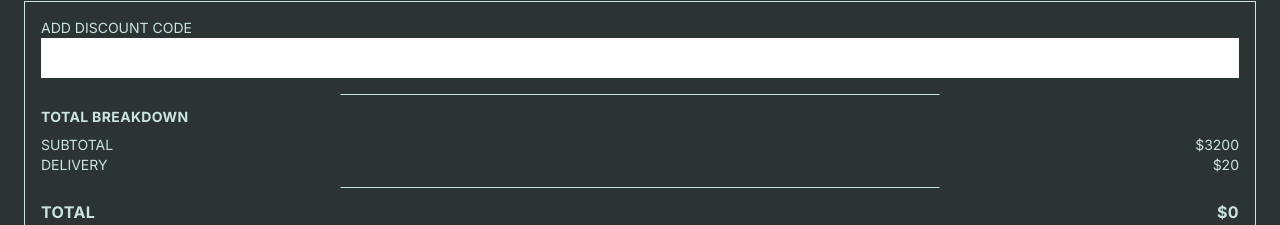
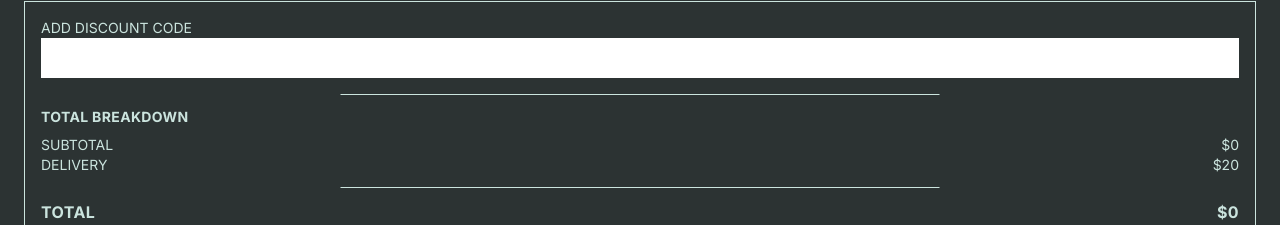
Before and after one commit to Dvin12/rift-republic, a React (Vite) app: page /cart in a window 1280 px wide. Shown: the part 215-440 px from the top of the page. Built offline with nearby package versions, Linux system fonts and the light colour scheme; a web font is replaced by a local one.

Commit message:
added full functionality to the cart page

```diff
--- a/src/pages/cart/cart.jsx
+++ b/src/pages/cart/cart.jsx
@@ -4,11 +4,11 @@ import Checkout from "./components/Checkout";
 
 export default function Cart() {
   const cart = useSelector((state) => state.cart.cart);
-  const totalPrice = cart.reduce((total, item) => {
-    return total + item.attributes.price;
+
+  const subTotal = cart.reduce((total, item) => {
+    return total + item.count * item.attributes.price;
   }, 0);
-
-  console.log(totalPrice);
+  const totalPrice = subTotal + 20;
 
   return (
     <section className="px-6 pt-24 text-lightGrey">
@@ -20,7 +20,7 @@ export default function Cart() {
       </div>
       <section>
         <CartItems cart={cart} />
-        <Checkout totalPrice={totalPrice} />
+        <Checkout totalPrice={totalPrice} subTotal={subTotal} />
       </section>
     </section>
   );
--- a/src/pages/cart/components/CartItem.jsx
+++ b/src/pages/cart/components/CartItem.jsx
@@ -1,6 +1,10 @@
 import { AiOutlineClose } from "react-icons/ai";
 import { useDispatch } from "react-redux";
-import { removeFromCart } from "../../../redux/slice";
+import {
+  decreaseCount,
+  increaseCount,
+  removeFromCart,
+} from "../../../redux/slice";
 
 export default function CartItem({ item }) {
   const dispatch = useDispatch();
@@ -31,9 +35,20 @@ export default function CartItem({ item }) {
         <span className="text-sm">{company}</span>
         <h5>{model}</h5>
 
-        <span className="relative border-[1px] px-7 py-3 my-3 h-auto flex items-center justify-center">
-          <div className="absolute top-0 left-3">1</div>
-          <div className="absolute bottom-0.5 right-3">+</div>
+        <span className="relative border-[1px] px-3 py-1 my-3 h-auto flex items-center justify-between w-1/3">
+          <button
+            className=" bottom-0.5 right-3"
+            onClick={() => dispatch(decreaseCount({ id: item.id }))}
+          >
+            -
+          </button>
+          <div className="top-0 left-3">{item.count}</div>
+          <button
+            className=" bottom-0.5 right-3"
+            onClick={() => dispatch(increaseCount({ id: item.id }))}
+          >
+            +
+          </button>
         </span>
       </div>
       <span className="absolute text-xl font-medium right-2 bottom-2">
--- a/src/pages/cart/components/Checkout.jsx
+++ b/src/pages/cart/components/Checkout.jsx
@@ -1,5 +1,4 @@
-export default function Checkout({ totalPrice }) {
-  console.log(totalPrice);
+export default function Checkout({ totalPrice, subTotal }) {
   return (
     <form className=" border-[1px] p-4 my-12">
       <section className="flex flex-col justify-center">
@@ -12,7 +11,7 @@ export default function Checkout({ totalPrice }) {
         <div className="mt-2">
           <div className="flex items-center justify-between">
             <span>SUBTOTAL</span>
-            <span>$3200</span>
+            <span>${subTotal}</span>
           </div>
           <div className="flex items-center justify-between">
             <span>DELIVERY</span>
@@ -24,7 +23,7 @@ export default function Checkout({ totalPrice }) {
       <section>
         <div className="flex items-center justify-between font-semibold tracking-wide ">
           <span>TOTAL</span>
-          <span>${totalPrice}</span>
+          <span>${subTotal === 0 ? "0" : totalPrice}</span>
         </div>
       </section>
       <section className="flex flex-col items-center justify-center gap-3 mt-2 font-semibold tracking-wide">
--- a/src/pages/product/components/Description.jsx
+++ b/src/pages/product/components/Description.jsx
@@ -20,7 +20,7 @@ export default function Description({ item }) {
           onClick={() =>
             dispatch(
               addToCart({
-                item: { ...item },
+                item: { ...item, count: 1 },
               })
             )
           }
```
Also changed, not shown: src/App.jsx (+9 -8 lines).
